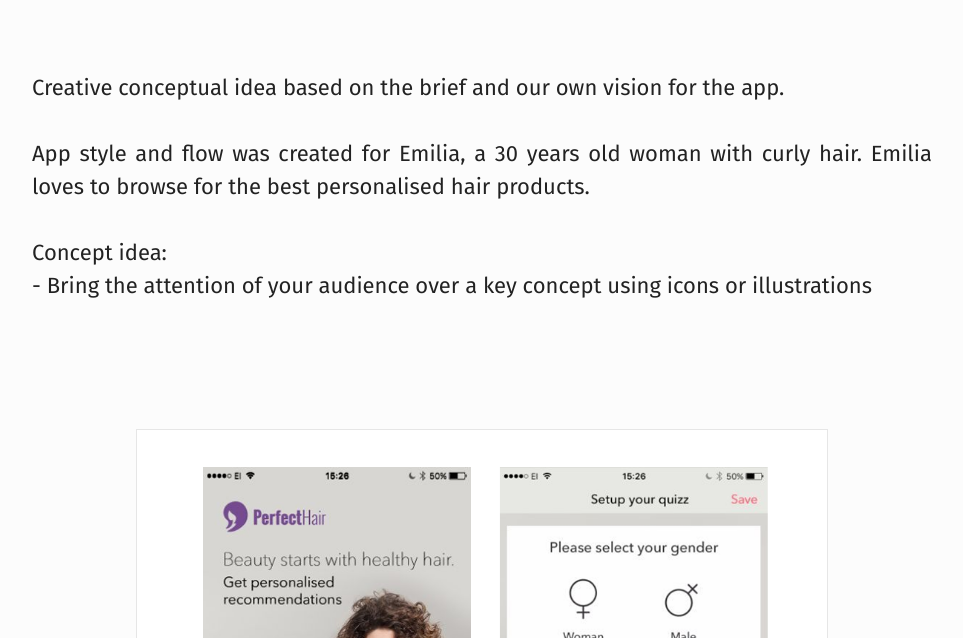
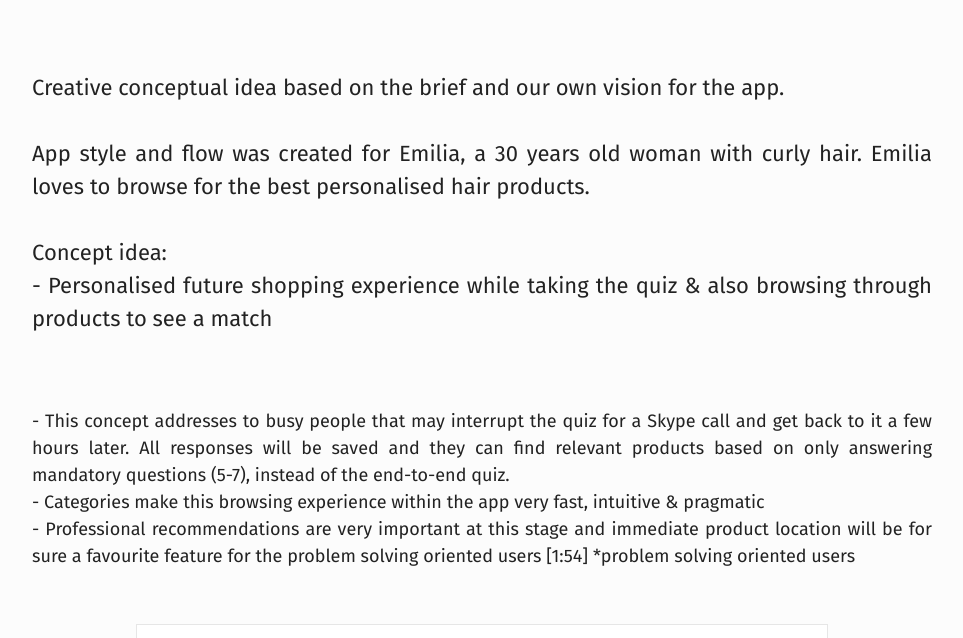
Before and after one commit to dianatodiroae/hair-care-app, a plain HTML site: page assets/proposal-2.html in a window 1280 px wide. Shown: the part 162-800 px from the top of the page, without its empty margins (158-1121 px from the left). Drawn offline with Linux system fonts and the light colour scheme.

Commit message:
Update proposal-2.html

```diff
--- a/assets/proposal-2.html
+++ b/assets/proposal-2.html
@@ -193,7 +193,13 @@ img.opacity:hover {
 
 
 <br><br>Concept idea:
-<br>- Bring the attention of your audience over a key concept using icons or illustrations</h3>
+<br>- Personalised future shopping experience while taking the quiz & also browsing through products to see a match</h3>
+<br>- This concept addresses to busy people that may interrupt the quiz for a Skype call and get back to it a few hours later. All responses will be saved and they can find relevant products based on only answering mandatory questions (5-7), instead of the end-to-end quiz.
+<br>- Categories make this browsing experience within the app very fast, intuitive & pragmatic
+<br>- Professional recommendations are very important at this stage and immediate product location will be for sure a favourite feature for the problem solving oriented users
+
+[1:54]
+*problem solving oriented users
 
 <br><br><br>
 
```
